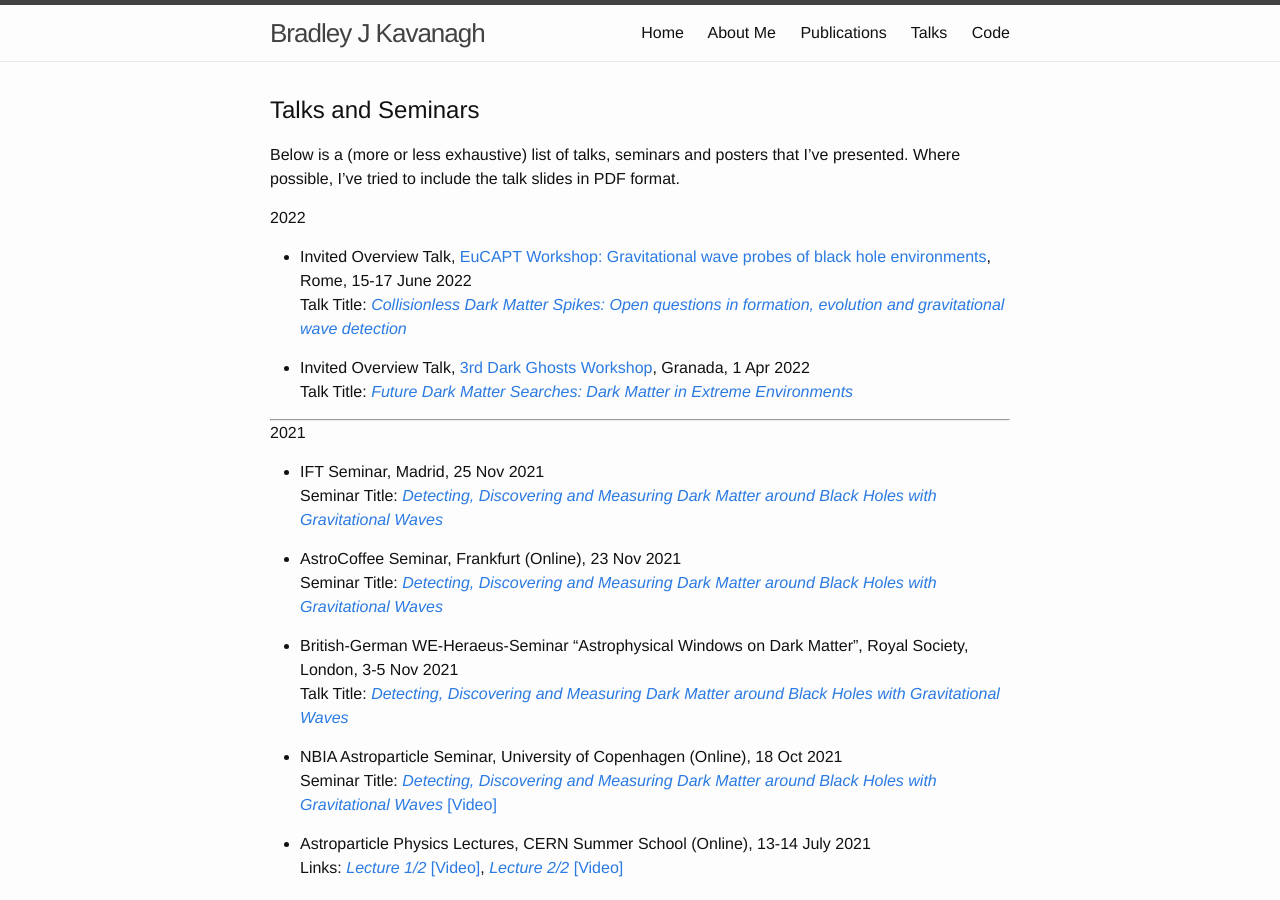
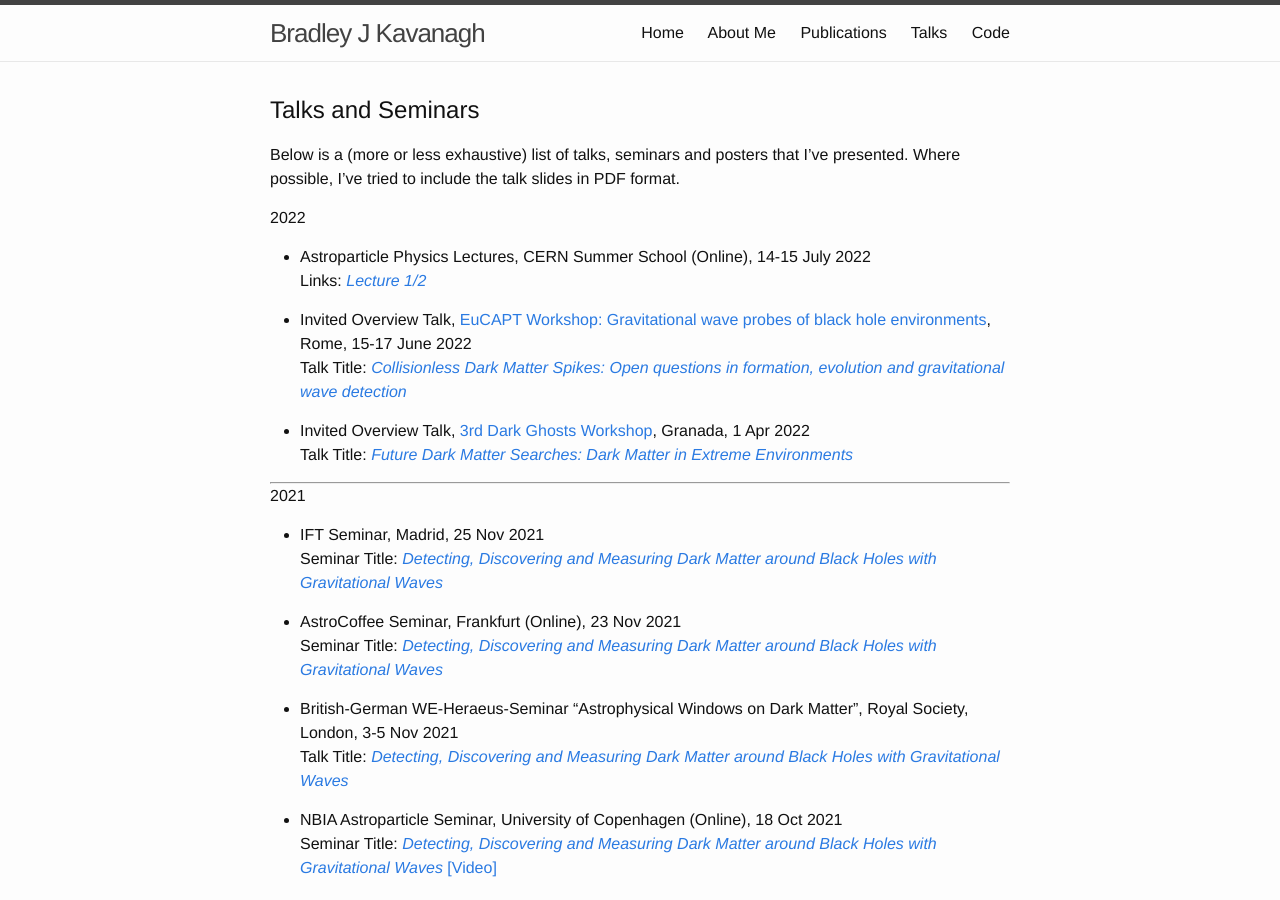
Before and after one commit to bradkav/bradkav.github.io, a Jekyll site: the page built from talks.md, in a window 1280 px wide and 900 px high. Built offline with Jekyll 4.4.1, drawn with Linux system fonts in a browser that asks for light colours.

Commit message:
Added slide 1

```diff
--- a/talks.md
+++ b/talks.md
@@ -10,6 +10,9 @@ weight: 4
 Below is a (more or less exhaustive) list of talks, seminars and posters that I've presented. Where possible, I've tried to include the talk slides in PDF format.
 
 #### 2022
+
+- Astroparticle Physics Lectures, CERN Summer School (Online), 14-15 July 2022
+Links: [*Lecture 1/2*](/assets/slides/Astroparticle_CERN_summer_school_2022_Lecture1.pdf)
 
 - Invited Overview Talk, [EuCAPT Workshop: Gravitational wave probes of black hole environments](https://agenda.infn.it/event/30620/), Rome, 15-17 June 2022
 Talk Title: [*Collisionless Dark Matter Spikes: Open questions in formation, evolution and gravitational wave detection*](/assets/slides/KAVANAGH_BHenvironments_Rome_June2022.pdf)
```
Also changed, not shown: 1 other file.
